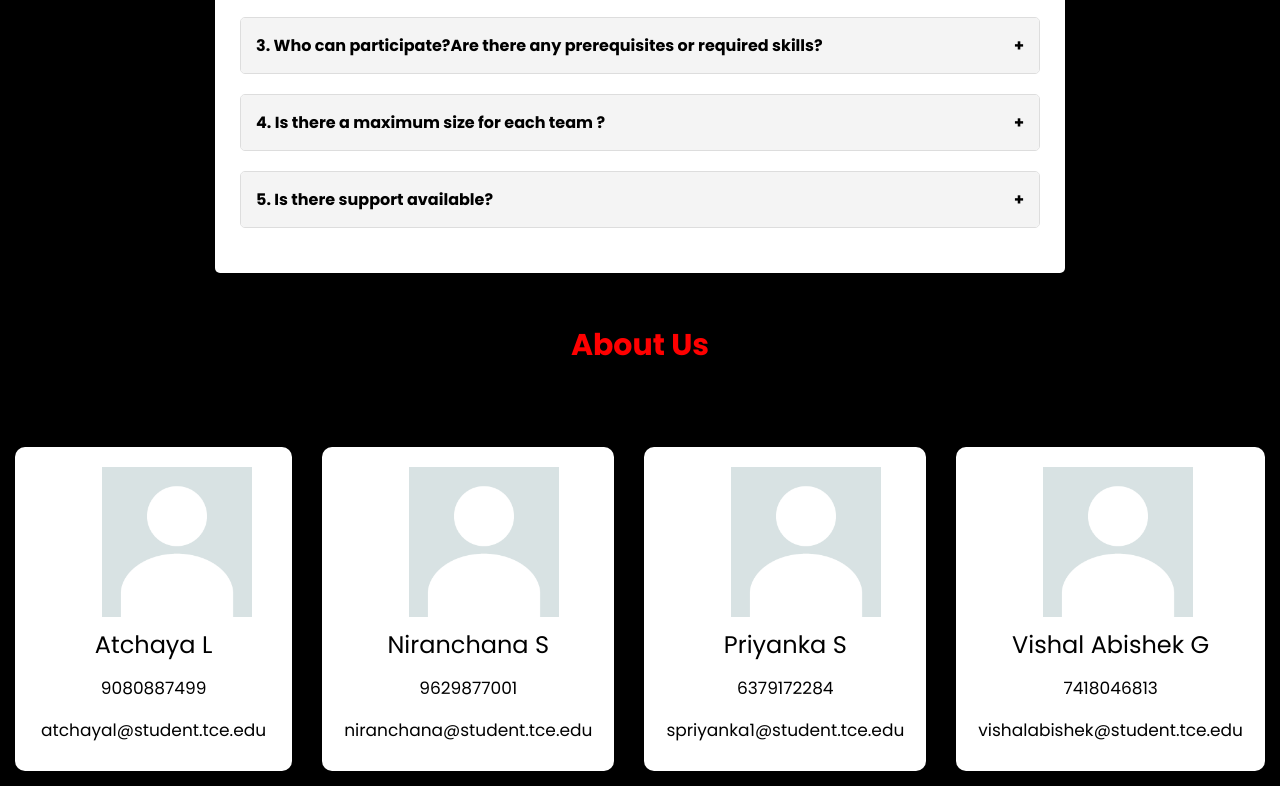
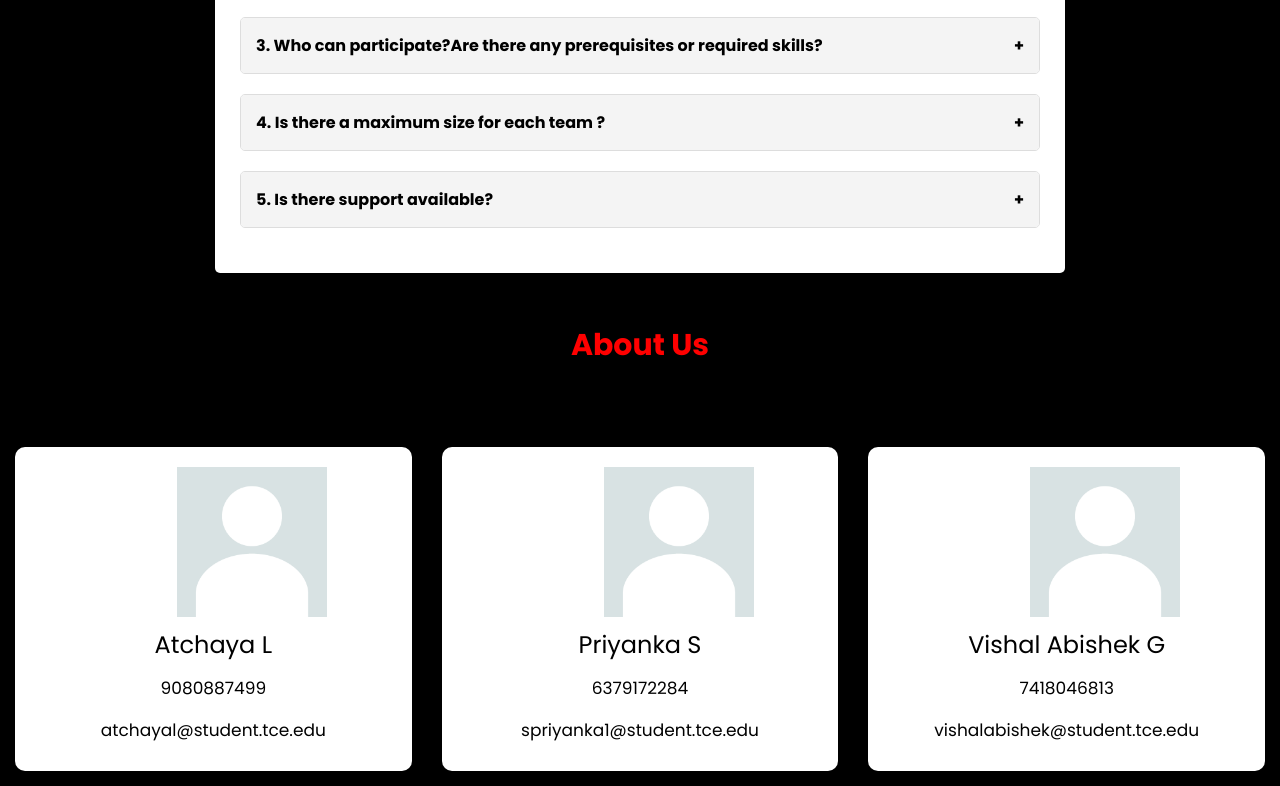
Before and after one commit to Vishalabishek/hackathon-webpage, a plain HTML site: page index.html in a window 1280 px wide. Shown: the part 4551-5337 px from the top of the page. Drawn offline with Linux system fonts and the light colour scheme.

Commit message:
Final Commit 2

```diff
--- a/index.html
+++ b/index.html
@@ -255,12 +255,12 @@
                 <p style="text-align: center;">9080887499</p>
                 <p style="text-align: center;">atchayal@student.tce.edu</p>
             </div>
-            <div class="conducted-abt">
+            <!--<div class="conducted-abt">
                 <img src="profile.jpg" class="img-c">
                 <p style="font-size: 20px; text-align: center;"><big>Niranchana S</big></p>
                 <p style="text-align: center;">9629877001</p>
                 <p style="text-align: center;">niranchana@student.tce.edu</p>
-            </div>
+            </div>-->
             <div class="conducted-abt">
                 <img src="profile.jpg" class="img-c">
                 <p style="font-size: 20px; text-align: center;"><big>Priyanka S</big></p>
--- a/styles.css
+++ b/styles.css
@@ -562,7 +562,7 @@ h3{
 }
 
 .img-c {
-    padding-left: 75px;
+    padding-left: 150px;
 }
 h3{
     text-align: center;
```
